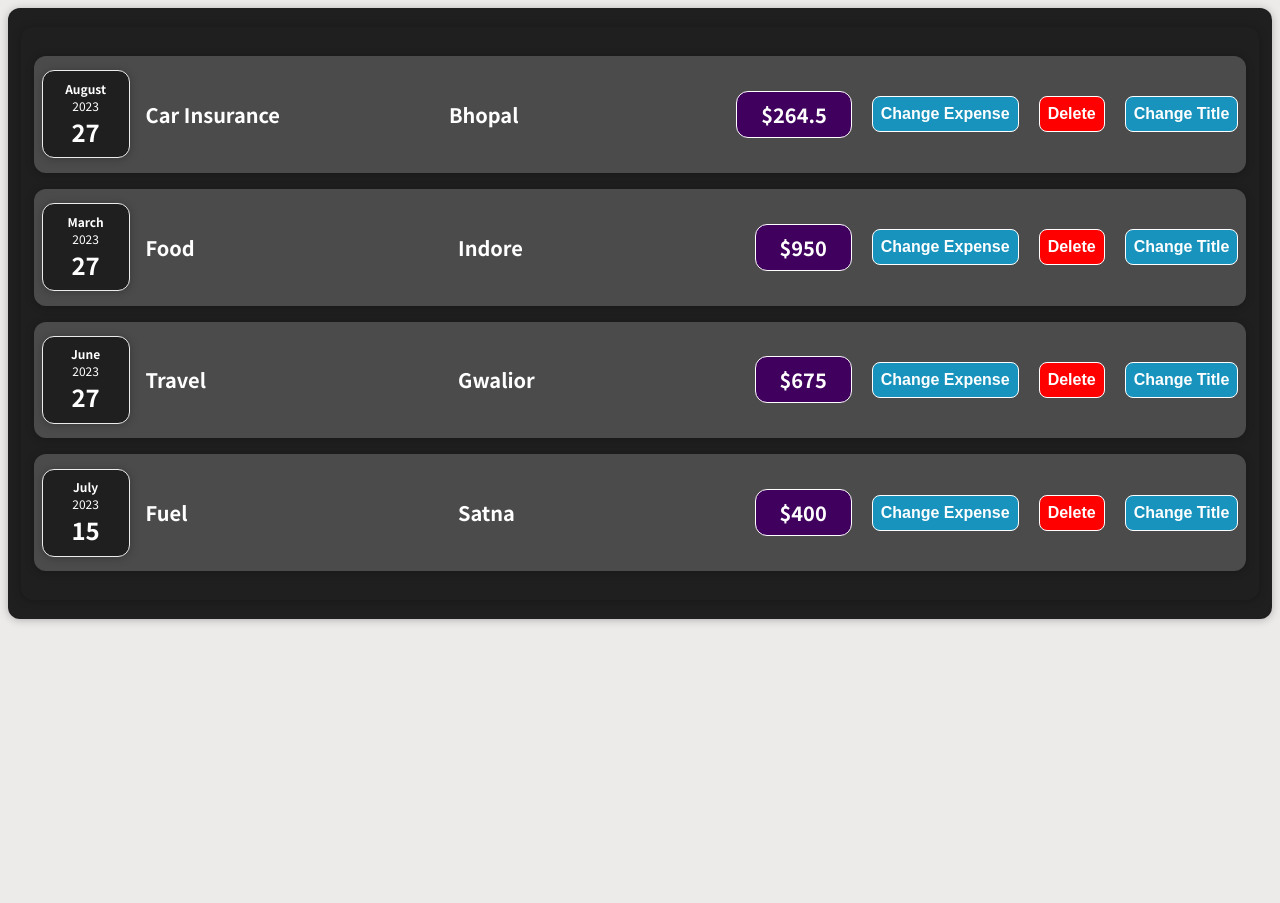
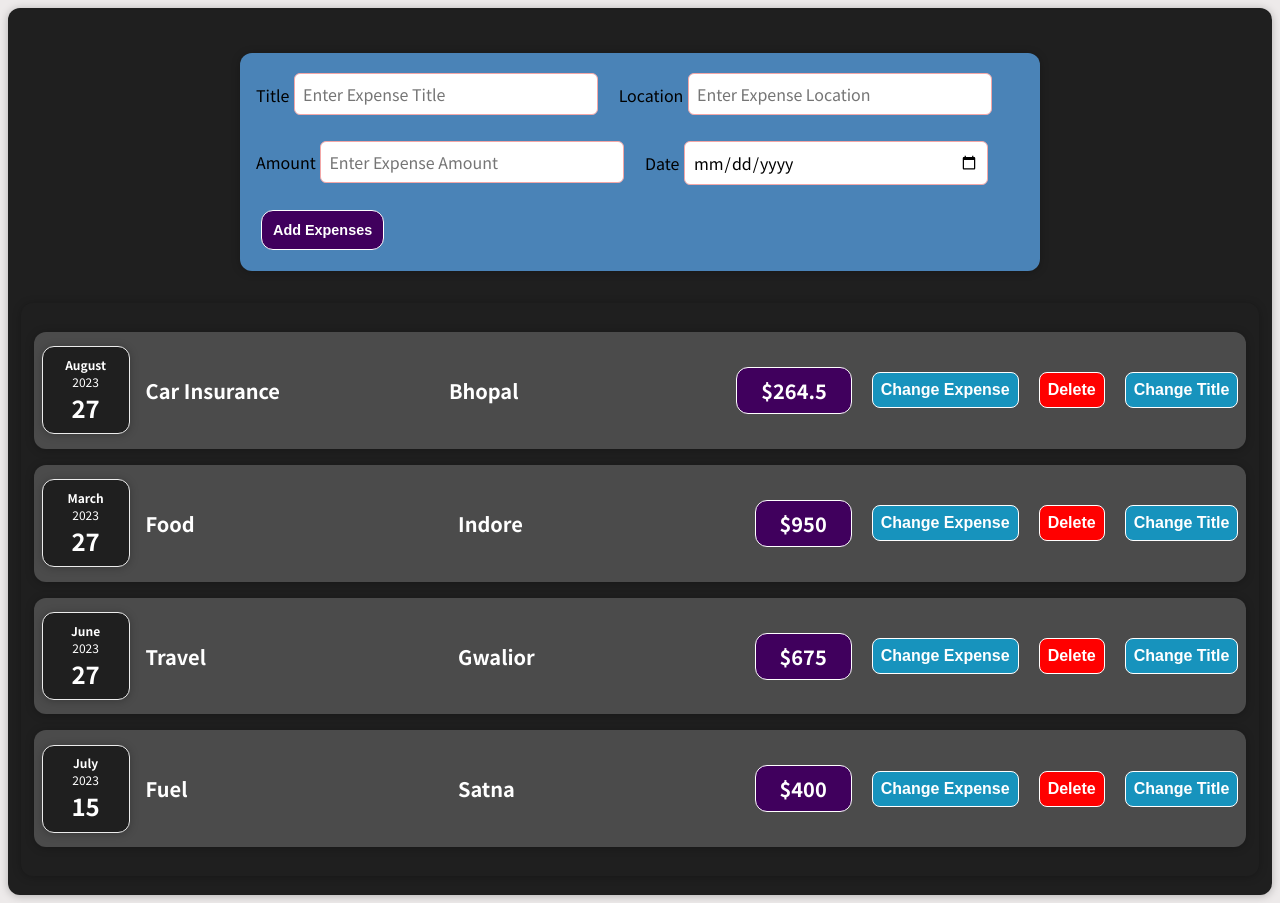
Before and after one commit to nandji3/first-react-app, a React (Create React App) app: page / in a window 1280 px wide. Before the commit the page ends 800 px from the top, so only its background shows below. Built offline with nearby package versions, Linux system fonts and the light colour scheme.

Commit message:
useState Hook is used to change or updated  the state of component at every keyStrocks entered by user

```diff
--- a/src/App.js
+++ b/src/App.js
@@ -1,11 +1,13 @@
 import './App.css';
 import Expenses from './components/Expenses/Expenses';
 import Card from './components/UI/Card';
+import NewExpense from './components/NewExpense/NewExpense';
 
 const App = () => {
 
   return (
     <Card className="App">
+      <NewExpense />
       <Expenses />
     </Card >
   );
--- /dev/null
+++ b/src/components/NewExpense/ExpenseForm.css
@@ -0,0 +1,36 @@
+.new-expense__controls {
+    display: flex;
+    flex-wrap: wrap;
+    gap: 1rem;
+    /* margin-bottom: 1rem; */
+    text-align: left;
+}
+
+.new-expense__control label {
+    font-weight: bold;
+    margin-bottom: 0.5rem;
+    display: block;
+}
+
+.new-expense__control input {
+    font: inherit;
+    padding: 0.5rem;
+    border-radius: 6px;
+    border: 1px solid #f3a7a7;
+    width: 19rem;
+    max-width: 100%;
+    margin-left: 8px;
+    margin: 0.29rem;
+}
+
+.new-expense__actions {
+    text-align: center;
+}
+
+.new-expense__actions button {
+    font-size: 0.9rem;
+    font-weight: bold;
+    margin: 5px;
+    padding: 11px;
+    border: 1px solid white;
+}
--- /dev/null
+++ b/src/components/NewExpense/ExpenseForm.js
@@ -0,0 +1,50 @@
+import React from "react";
+import './ExpenseForm.css';
+import { useState } from "react";
+
+const ExpenseForm = () => {
+
+    const [enteredTitle, setEnteredTitle] = useState("");
+    const [enteredLocation, setEnteredLocation] = useState("");
+    const [enteredAmount, setEnteredAmount] = useState("");
+    const [enteredDate, setEnteredDate] = useState("");
+    const [expenseTodo, setExpenseTodo] = useState([]);
+
+    const allExpenses = () => {
+        var newExpenses = {
+            title: enteredTitle,
+            location: enteredLocation,
+            amount: enteredAmount,
+            date: enteredDate,
+            status: false,
+        };
+        setExpenseTodo([...expenseTodo, newExpenses]);
+    };
+
+    return (
+        <form action="">
+            <div className="new-expense__controls">
+                <div className="new-expense__control">
+                    <lable>Title</lable>
+                    <input type="text" onChange={(e) => setEnteredTitle(e.target.value)} placeholder="Enter Expense Title" />
+                </div>
+                <div className="new-expense__control">
+                    <lable>Location</lable>
+                    <input type="text" onChange={(e) => setEnteredLocation(e.target.value)} placeholder="Enter Expense Location" />
+                </div>
+                <div className="new-expense__control">
+                    <lable>Amount</lable>
+                    <input type="number" onChange={(e) => setEnteredAmount(e.target.value)} min="0.01" step="0.01" placeholder="Enter Expense Amount" />
+                </div>
+                <div className="new-expense__control">
+                    <lable>Date</lable>
+                    <input type="date" onChange={(e) => setEnteredDate(e.target.value)} min="2019-01-01" step="2023-06-16" placeholder="Enter Expense Date" />
+                </div>
+                <div className="new-expense__actions">
+                    <button type="submit" onClick={allExpenses}>Add Expenses</button>
+                </div>
+            </div>
+        </form>
+    );
+}
+export default ExpenseForm;
--- /dev/null
+++ b/src/components/NewExpense/NewExpense.css
@@ -0,0 +1,38 @@
+.new-expense {
+    background-color: #4a83b7;
+    padding: 1rem;
+    margin: 2rem auto;
+    width: 50rem;
+    max-width: 95%;
+    border-radius: 12px;
+    text-align: center;
+    box-shadow: 0 1px 8px rgba(0, 0, 0, 0.25);
+}
+
+.new-expense button {
+    /* font: inherit; */
+    cursor: pointer;
+    padding: 1rem 2rem;
+    border: 1px solid #40005d;
+    background-color: #40005d;
+    color: white;
+    border-radius: 12px;
+    margin-right: 1rem;
+}
+
+.new-expense button:hover,
+.new-expense button:active {
+    background-color: #510674;
+    border-color: #510674;
+}
+
+.new-expense button.alternative {
+    color: #220131;
+    border-color: transparent;
+    background-color: transparent;
+}
+
+.new-expense button.alternative:hover,
+.new-expense button.alternative:active {
+    background-color: #ddb3f8;
+}
--- /dev/null
+++ b/src/components/NewExpense/NewExpense.js
@@ -0,0 +1,12 @@
+import React from "react";
+import "./NewExpense.css";
+import ExpenseForm from "./ExpenseForm";
+
+const NewExpense = () => {
+    return (
+        <div className="new-expense">
+            <ExpenseForm />
+        </div>
+    );
+};
+export default NewExpense;
```
